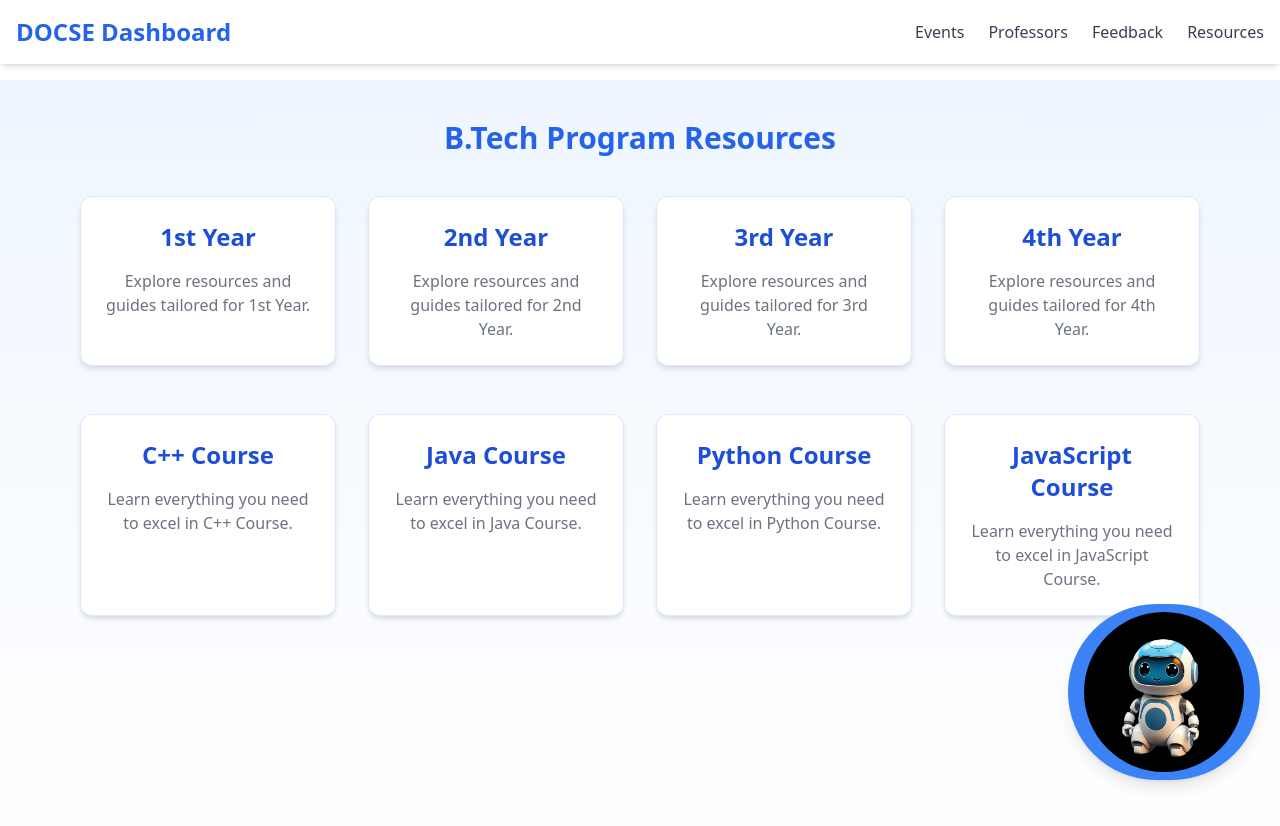
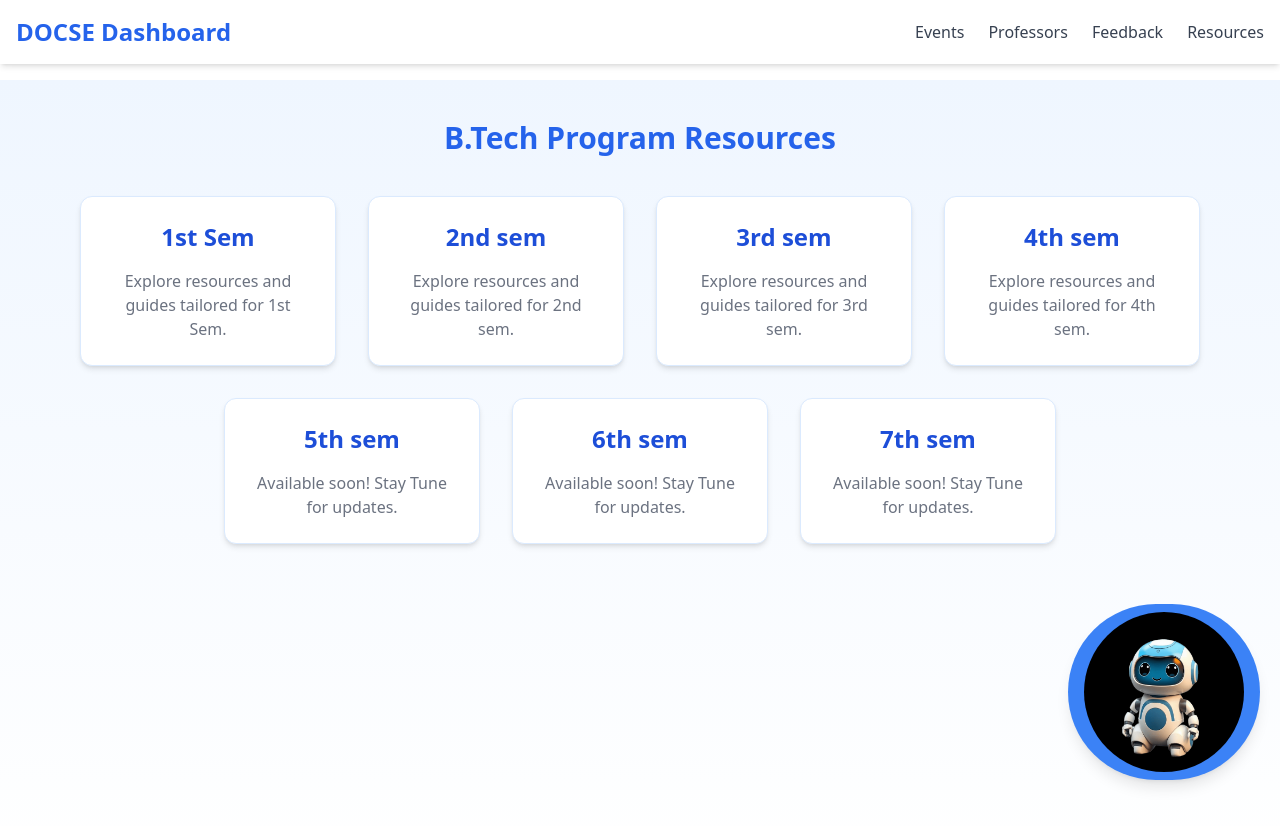
Before and after one commit to princeninama/FinalYearProject, a React (Vite) app: page /btech in a window 1280 px wide. Shown: the top 826 px of the page. Built offline with nearby package versions, Linux system fonts and the light colour scheme.

Commit message:
adding semwise

```diff
--- a/src/Components/B_Tech.jsx
+++ b/src/Components/B_Tech.jsx
@@ -1,8 +1,15 @@
 import React from "react";
 
 const BTech = () => {
-  const years = ["1st Year", "2nd Year", "3rd Year", "4th Year"];
-  const courses = ["C++ Course", "Java Course", "Python Course", "JavaScript Course"];
+  const years = [
+    { "1st Sem": "https://drive.google.com/drive/folders/1rELKT-hZNIrFOzR4-mTAN4Q1PUvnmLo_?usp=drive_link" },
+    { "2nd sem": "https://drive.google.com/drive/folders/1gnxNxQv4XKC5_wutKwMaKArZaCiF34K5?usp=drive_link" },
+    { "3rd sem": "https://drive.google.com/drive/folders/1qaYRPfkFQp_zM4pN3vIrcA8oisftMfX5?usp=drive_link" },
+    { "4th sem": "https://drive.google.com/drive/folders/1u5naHYHV5YuYxfcnrVJgwCycCbGrYJkQ?usp=drive_link" },
+    { "5th sem": "" },
+    { "6th sem": "" },
+    { "7th sem": "" },
+  ];
 
   return (
     <div className="min-h-screen bg-gradient-to-b from-blue-50 to-white py-10">
@@ -12,36 +19,31 @@ const BTech = () => {
 
       {/* Year Cards */}
       <div className="flex flex-wrap justify-center gap-8 mb-12">
-        {years.map((year, index) => (
-          <div
-            key={index}
-            className="w-64 p-6 bg-white shadow-md rounded-xl border border-blue-100 hover:shadow-xl transition-shadow duration-300 ease-in-out"
-          >
-            <h2 className="text-center text-2xl font-semibold text-blue-700 mb-4">
-              {year}
-            </h2>
-            <p className="text-center text-gray-500">
-              Explore resources and guides tailored for {year}.
-            </p>
-          </div>
-        ))}
-      </div>
+        {years.map((year, index) => {
+          const [semester, link] = Object.entries(year)[0];
+          // const href = link === "" ? "#" : link; // Ensure no empty links
 
-      {/* Course Cards */}
-      <div className="flex flex-wrap justify-center gap-8">
-        {courses.map((course, index) => (
-          <div
-            key={index}
-            className="w-64 p-6 bg-white shadow-md rounded-xl border border-blue-100 hover:shadow-xl transition-shadow duration-300 ease-in-out"
-          >
-            <h2 className="text-center text-2xl font-semibold text-blue-700 mb-4">
-              {course}
-            </h2>
-            <p className="text-center text-gray-500">
-              Learn everything you need to excel in {course}.
-            </p>
-          </div>
-        ))}
+          return (
+            <a
+              href={link}
+              key={index} // Key should be here
+              className="w-64 p-6 bg-white shadow-md rounded-xl border border-blue-100 hover:shadow-xl transition-shadow duration-300 ease-in-out"
+            >
+              <div>
+                <h2 className="text-center text-2xl font-semibold text-blue-700 mb-4">
+                  {semester}
+                </h2>
+                {link===""? <p className="text-center text-gray-500">
+                  Available soon!
+                  Stay Tune for updates.
+                </p>:
+                <p className="text-center text-gray-500">
+                Explore resources and guides tailored for {semester}.
+              </p>}
+              </div>
+            </a>
+          );
+        })}
       </div>
     </div>
   );
--- a/src/Components/Event.jsx
+++ b/src/Components/Event.jsx
@@ -104,7 +104,7 @@ const Events = () => {
               }}
             >
               {/* Event Image */}
-              <div className="flex-shrink-0 aspect-w-1 aspect-h-1 w-32">
+              <div className="flex-shrink-0 aspect-w-1 aspect-h-1 w-64">
   <img
     src={event.image}
     alt={event.title}
--- a/src/Components/Resource.jsx
+++ b/src/Components/Resource.jsx
@@ -5,15 +5,15 @@ const ResourceLibrary = () => {
     <div className="flex justify-center items-center min-h-screen bg-gray-100">
       <div className="flex gap-x-20">
         {/* Card for B_Tech */}
+          <Link to="/btech">
         <div className="group h-40 w-40 bg-gradient-to-br from-cyan-200 to-sky-100 flex justify-center items-center hover:w-60 hover:h-60 transition-all duration-500 ease-in-out rounded-lg shadow-lg transform hover:scale-110">
-          <Link to="/btech">
           <div className=" text-3xl text-black font-serif group-hover:text-4xl transition-all duration-300">
 
           B_Tech
 
           </div>
+        </div>
             </Link>
-        </div>
 
         {/* Card for M_Tech */}
         <div className="group h-40 w-40 bg-gradient-to-br from-sky-100 to-cyan-200 flex justify-center items-center hover:w-60 hover:h-60 transition-all duration-500 ease-in-out rounded-lg shadow-lg transform hover:scale-110">
--- a/src/chatbot/Bot.jsx
+++ b/src/chatbot/Bot.jsx
@@ -80,9 +80,7 @@ const Bot = ({ setIsBot }) => {
             }`}
           >
             <Avatar
-              className={`w-8 h-8 ${
-                message.isBot ? "bg-blue-600" : "bg-gray-400"
-              }`}
+              className={`w-8 h-8`}
             >
               <AvatarImage src="/placeholder-user.jpg" alt="Avatar" />
               <AvatarFallback>
@@ -104,7 +102,7 @@ const Bot = ({ setIsBot }) => {
         {/* Typing Indicator for loading state */}
         {loading && (
           <div className="flex items-start gap-3">
-            <Avatar className="w-8 h-8 bg-blue-600">
+            <Avatar className="w-8 h-8">
               <AvatarImage src="/placeholder-user.jpg" alt="Avatar" />
               <AvatarFallback>
                 <Icon iu={true} />
```
